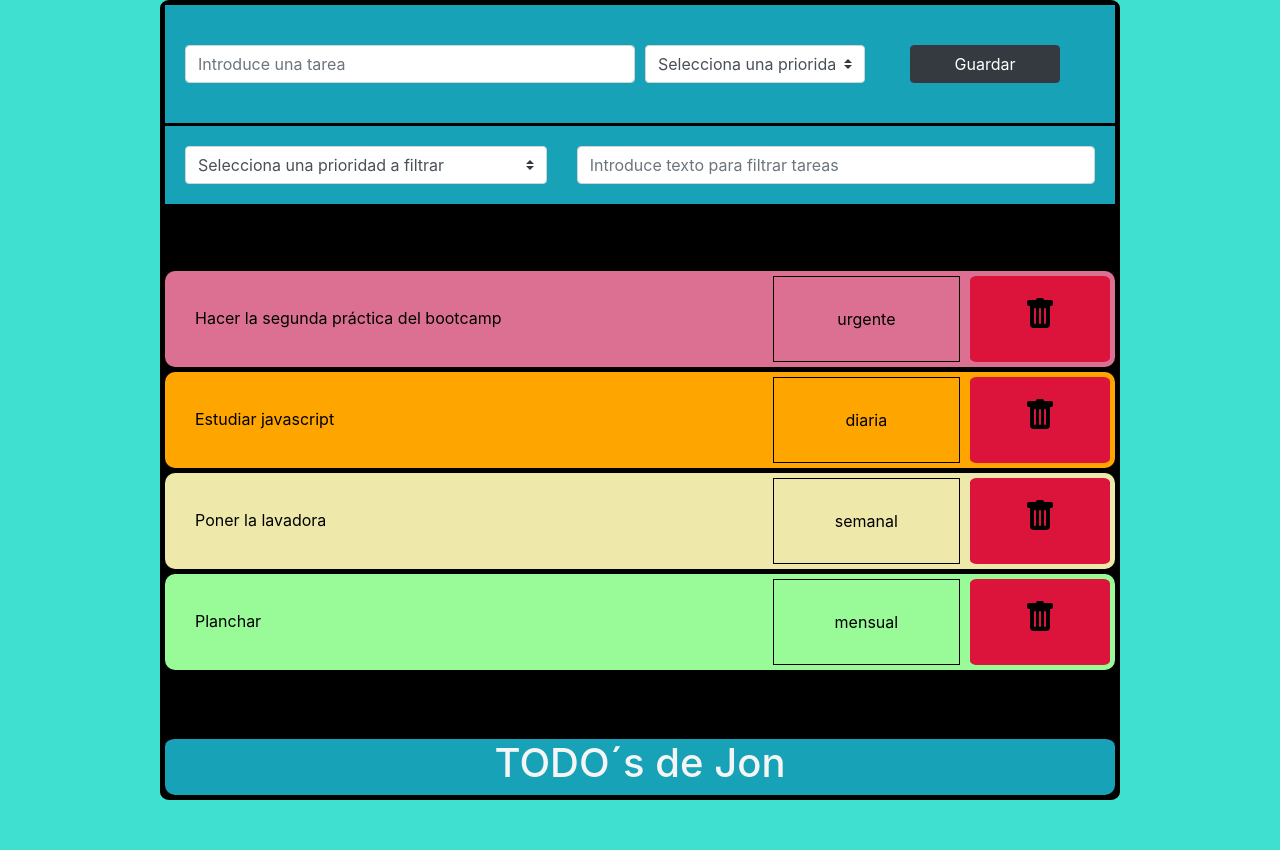
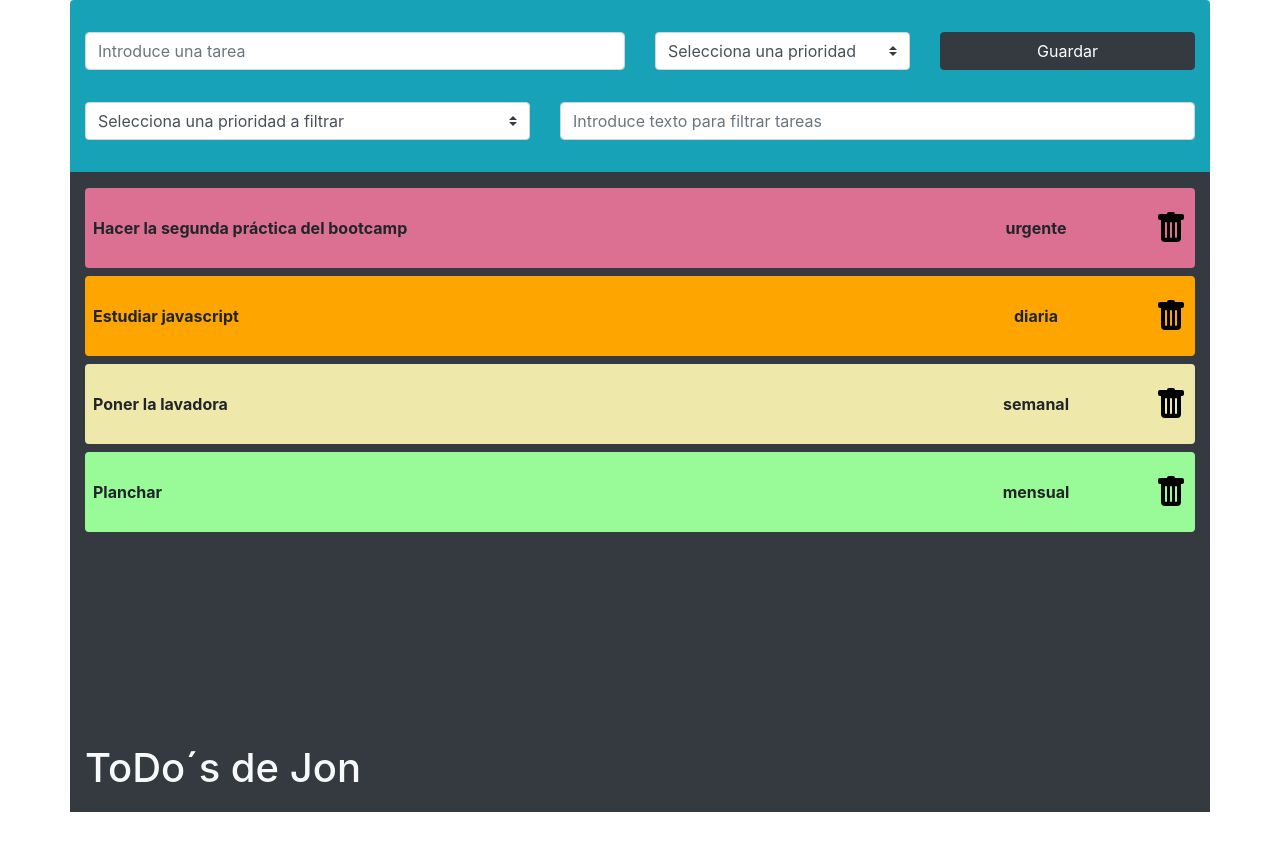
Before and after one commit to JogoDev0/TODO, a plain HTML site: page index.html in a window 1280 px wide. Before the commit the page ends 800 px from the top, so only its background shows below. Drawn offline with nearby package versions, Linux system fonts and the light colour scheme.

Commit message:
Remaquetado con bootstrap

```diff
--- a/css/style.css
+++ b/css/style.css
@@ -1,100 +1,5 @@
-/* * {
-    padding: 0;
-    margin: 0;
-    box-sizing: border-box;
-} */
-
-body {
-    background-color: turquoise;
-}
-
-.wrapper {
-    max-width: 960px;
-    min-height: 100vh;
-    margin: 0 auto;
-    display: flex;
-    flex-direction: column;
-    justify-content: space-between;
-    border: 5px solid black;
-    border-radius: 1%;
-    background-color: black;
-}
-
-header {
-    width: 100%;
-    margin: 0 auto;
-    border-bottom: 3px solid black;
-}
-
-header form {
-    padding: 20px;
-    border-bottom: 3px solid black;
-}
-
-#button {
-    width: 150px;
-    margin: 0 auto;
-}
-
-header #inputPrioridad {
-    margin: 20px 0;
-}
-
-footer {
-    width: 100%;
-    text-align: center;
-    left: auto;
-    border-top: 3px solid black;
-    border-radius: 10px;
-    color: whitesmoke;
-}
-
 main {
-    background-color: black;
-    width: 100%;
-    margin: 0 auto;
-    color: black;
-}
-
-main section article {
-    display: flex;
-    flex-wrap: nowrap;
-    justify-content: space-between;
-    padding: 5px 5px 5px 0;
-    margin-bottom: 5px;
-    border-radius: 10px;
-}
-
-main section article .tarea {
-    width: 65%;
-    padding: 30px;
-    text-align: left;
-}
-
-main section article .prioridad {
-    padding: 30px 0;
-    text-align: center;
-    border: 1px solid black;
-    width: 20%;
-    margin-right: 10px;
-}
-
-main section article .eliminar {
-    width: 15%;
-    padding: 20px 0;
-    text-align: center;
-    background-color: crimson;
-    color: black;
-    border: 2px solid crimson;
-    border-radius: 5%;
-    transition: 0.5s;
-    cursor: pointer;
-}
-
-main section article .eliminar:hover {
-    width: 20%;
-    font-size: 150%;
-    background-color: crimson;
+    min-height: 80vh;
 }
 
 main .urgente {
@@ -112,3 +17,19 @@ main .semanal {
 main .mensual {
     background-color: #98FB98;
 }
+
+main section article .prioridad {
+    width: 20%;
+}
+
+main section article .eliminar {
+    color: black;
+    border-radius: 5%;
+    transition: 0.5s;
+    cursor: pointer;
+}
+
+main section article .eliminar:hover {
+    font-size: 150%;
+    color: crimson;
+}
--- a/index.html
+++ b/index.html
@@ -17,16 +17,14 @@
 
 <body>
 
-    <div class="wrapper">
+    <header class="bg-info con container rounded-top py-3">
 
-        <header class="bg-info">
-            <form>
-                <div class="form-row align-items-center">
+        <div class="row align-items-center">
             <div class="col-12 col-md-6">
                 <input type="text" class="form-control" id="inputTarea" placeholder="Introduce una tarea">
             </div>
 
-                    <div class="col-12 col-md-3">
+            <div class="col-12 col-md-3 py-3">
                 <select class="custom-select" id="inputPrioridad">
                     <option selected value="notSelected">Selecciona una prioridad</option>
                     <option value="urgente">Urgente</option>
@@ -40,10 +38,9 @@
                 <button id="button" type="submit" class="btn btn-dark btn-block">Guardar</button>
             </div>
         </div>
-            </form>
-            <form>
-                <div class="form row align-items-center">
-                    <div class="col-12 col-md-5">
+
+        <div class="row align-items-center">
+            <div class="col-12 col-md-5 py-3">
                 <select class="custom-select" id="buscadorPrioridad">
                     <option selected value="notSelected">Selecciona una prioridad a filtrar</option>
                     <option value="urgente">Urgente</option>
@@ -58,11 +55,10 @@
                     placeholder="Introduce texto para filtrar tareas">
             </div>
         </div>
-            </form>
 
     </header>
 
-        <main>
+    <main class="container bg-dark py-3 mb-5">
 
         <section>
 
@@ -70,19 +66,11 @@
 
     </main>
 
-        <footer class="bg-info">
+    <footer class="container bg-dark text-light fixed-bottom rounded-bottom">
         <div>
-                <h1>TODO´s de Jon</h1>
+            <h1>ToDo´s de Jon</h1>
         </div>
     </footer>
-
-
-    </div>
-
-
-
-
-
 
     <script src="https://code.jquery.com/jquery-3.5.1.slim.min.js"
         integrity="sha384-DfXdz2htPH0lsSSs5nCTpuj/zy4C+OGpamoFVy38MVBnE+IbbVYUew+OrCXaRkfj"
--- a/js/eventos.js
+++ b/js/eventos.js
@@ -41,10 +41,10 @@ function pintarListatareas(pListaTareas) {
 }
 
 function pintarTarea(pId, pTitulo, pPrioridad) {
-    sectionTareas.innerHTML += `<article id="task_${pId}" class="${pPrioridad}">
-                        <div class="tarea">${pTitulo}</div>
-                        <div class="prioridad">${pPrioridad}</div>
-                        <div class="eliminar" onclick="deleteTask('task_${pId}')">
+    sectionTareas.innerHTML += `<article id="task_${pId}" class="${pPrioridad} d-flex justify-content-between align-items-center py-3 mb-2 font-weight-bold rounded">
+                            <div class="tarea flex-grow-1 p-2">${pTitulo}</div>
+                            <div class="prioridad p-2 text-center">${pPrioridad}</div>
+                            <div class="eliminar p-2 text-center" onclick="deleteTask('task_${pId}')">
                                 <svg width="2em" height="2em" viewBox="0 0 16 16" class="bi bi-trash-fill" fill="currentColor"
                                     xmlns="http://www.w3.org/2000/svg">
                                     <path fill-rule="evenodd"
--- a/js/moledo.js
+++ b/js/moledo.js
@@ -19,4 +19,5 @@ let listaTareas = new Array(
         titulo: 'Planchar',
         prioridad: 'mensual',
     },
+
 );
```
Lines whose indentation alone changed are shown as unchanged.
